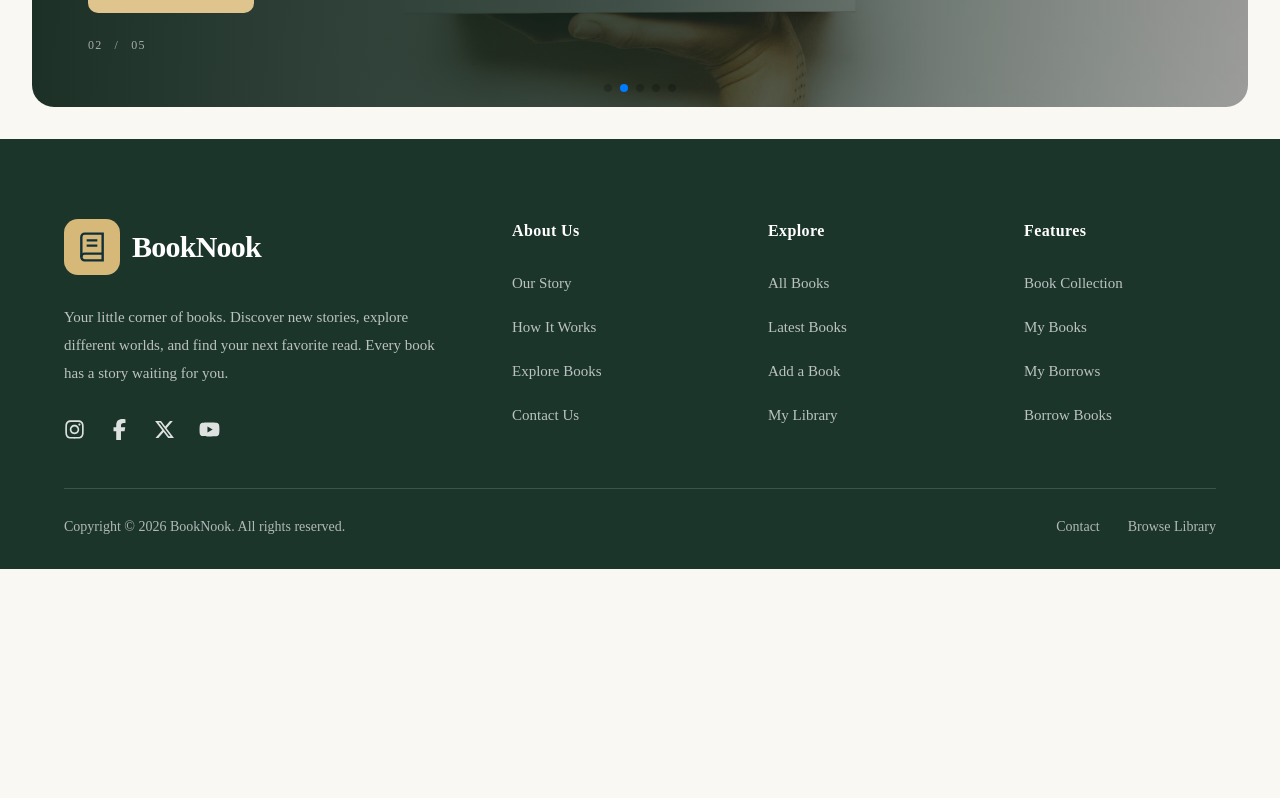
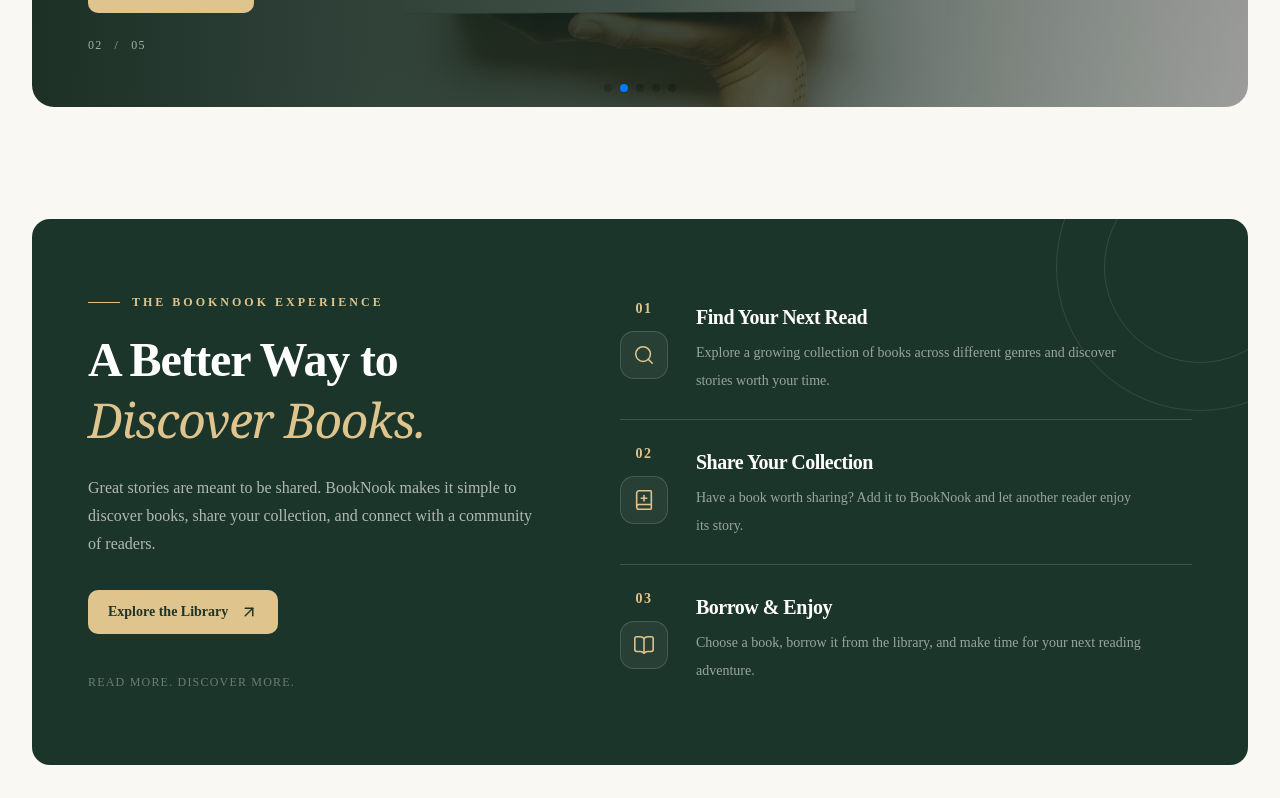
Before and after one commit to arifdeep75/book-nook, a Next.js app: page / in a window 1280 px wide. Shown: the part 362-1160 px from the top of the page. Before the commit the page ends 931 px from the top, so only its background shows below. Built offline with nearby package versions, Linux system fonts and the light colour scheme.

Commit message:
Build editorial how it works section

```diff
--- a/src/app/page.tsx
+++ b/src/app/page.tsx
@@ -1,5 +1,6 @@
 import { Suspense } from "react";
 import HeroSlider from "../components/HeroSlider";
+import HowItWorks from "@/components/HowItWorks";
 
 export default function Home() {
   return (
@@ -30,6 +31,8 @@ export default function Home() {
       >
         <HeroSlider />
       </Suspense>
+      <HowItWorks></HowItWorks>
     </main>
+
   );
 }
--- /dev/null
+++ b/src/components/HowItWorks.tsx
@@ -0,0 +1,121 @@
+
+import Link from "next/link";
+import {
+  Search,
+  BookPlus,
+  BookOpen,
+  ArrowUpRight,
+} from "lucide-react";
+
+const steps = [
+  {
+    number: "01",
+    title: "Find Your Next Read",
+    description:
+      "Explore a growing collection of books across different genres and discover stories worth your time.",
+    icon: Search,
+  },
+  {
+    number: "02",
+    title: "Share Your Collection",
+    description:
+      "Have a book worth sharing? Add it to BookNook and let another reader enjoy its story.",
+    icon: BookPlus,
+  },
+  {
+    number: "03",
+    title: "Borrow & Enjoy",
+    description:
+      "Choose a book, borrow it from the library, and make time for your next reading adventure.",
+    icon: BookOpen,
+  },
+];
+
+export default function HowItWorks() {
+  return (
+    <section className="mx-auto max-w-7xl px-4 py-14 sm:px-6 md:py-20 lg:px-8">
+      <div className="relative overflow-hidden rounded-2xl bg-[#1c352b] px-6 py-10 text-white sm:px-10 md:px-12 md:py-14 lg:px-14">
+        {/* Decorative background */}
+        <div className="pointer-events-none absolute -right-24 -top-24 h-72 w-72 rounded-full border border-white/10" />
+        <div className="pointer-events-none absolute -right-12 -top-12 h-48 w-48 rounded-full border border-white/10" />
+
+        <div className="relative grid gap-12 lg:grid-cols-[0.9fr_1.1fr] lg:gap-16">
+          {/* Left content */}
+          <div className="flex flex-col justify-center">
+            <div className="mb-5 flex items-center gap-3">
+              <span className="h-px w-8 bg-[#dfc58d]" />
+              <p className="text-xs font-bold tracking-[3px] text-[#dfc58d]">
+                THE BOOKNOOK EXPERIENCE
+              </p>
+            </div>
+
+            <h2 className="max-w-md text-3xl font-bold leading-tight tracking-tight sm:text-4xl md:text-5xl">
+              A Better Way to
+              <span className="block font-serif font-normal italic text-[#dfc58d]">
+                Discover Books.
+              </span>
+            </h2>
+
+            <p className="mt-6 max-w-md text-sm leading-7 text-white/65 md:text-base">
+              Great stories are meant to be shared. BookNook makes it
+              simple to discover books, share your collection, and
+              connect with a community of readers.
+            </p>
+
+            <div className="mt-8">
+              <Link
+                href="/books"
+                className="inline-flex items-center gap-3 rounded-lg bg-[#dfc58d] px-5 py-3 text-sm font-bold text-[#1c352b] transition hover:bg-white"
+              >
+                Explore the Library
+                <ArrowUpRight size={18} />
+              </Link>
+            </div>
+
+            <p className="mt-10 text-xs font-medium tracking-widest text-white/35">
+              READ MORE. DISCOVER MORE.
+            </p>
+          </div>
+
+          {/* Right steps */}
+          <div className="flex flex-col justify-center">
+            {steps.map((step, index) => {
+              const Icon = step.icon;
+
+              return (
+                <div
+                  key={step.number}
+                  className={`group flex gap-5 py-6 sm:gap-7 ${
+                    index !== steps.length - 1
+                      ? "border-b border-white/15"
+                      : ""
+                  }`}
+                >
+                  <div className="flex shrink-0 flex-col items-center gap-3">
+                    <span className="text-sm font-semibold tracking-widest text-[#dfc58d]">
+                      {step.number}
+                    </span>
+
+                    <div className="flex h-12 w-12 items-center justify-center rounded-xl border border-white/15 bg-white/5 text-[#dfc58d] transition group-hover:border-[#dfc58d]/50 group-hover:bg-[#dfc58d]/10">
+                      <Icon size={22} strokeWidth={1.7} />
+                    </div>
+                  </div>
+
+                  <div className="pt-1">
+                    <h3 className="text-lg font-semibold tracking-tight text-white transition group-hover:text-[#dfc58d] md:text-xl">
+                      {step.title}
+                    </h3>
+
+                    <p className="mt-2 max-w-md text-sm leading-7 text-white/55">
+                      {step.description}
+                    </p>
+                  </div>
+                </div>
+              );
+            })}
+          </div>
+        </div>
+      </div>
+    </section>
+  );
+}
```
